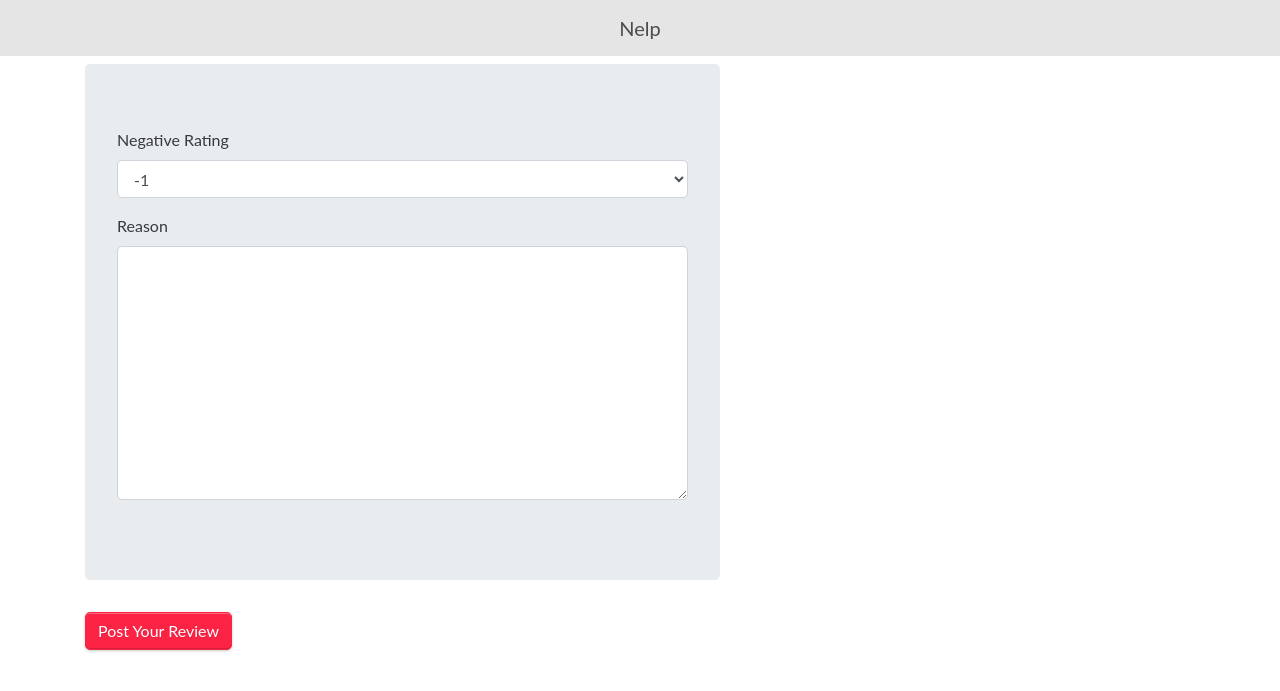
After one commit to yopming/Nelp, a Flask app: page /review/1 in a window 1280 px wide. The commit adds this page. Shown: the top 691 px of the page. Run offline with Flask 2, Linux system fonts and the light colour scheme; data that the repository does not hold is empty; some libraries are stand-ins or nearby versions.

Commit message:
add write review page

```diff
--- a/app/__init__.py
+++ b/app/__init__.py
@@ -3,6 +3,7 @@ from flask_sqlalchemy import SQLAlchemy
 from app.blueprint.home.view import blueprint_home
 from app.blueprint.list.view import blueprint_list
 from app.blueprint.detail.view import blueprint_detail
+from app.blueprint.review.view import blueprint_review
 
 import config
 
@@ -17,6 +18,7 @@ def not_found(error):
 app.register_blueprint(blueprint_home)
 app.register_blueprint(blueprint_list, url_prefix='/list')
 app.register_blueprint(blueprint_detail, url_prefix='/detail')
+app.register_blueprint(blueprint_review, url_prefix='/review')
 
 
 # database
--- a/app/blueprint/detail/view.py
+++ b/app/blueprint/detail/view.py
@@ -1,4 +1,3 @@
-import json
 import requests
 from flask import Blueprint, render_template
 
@@ -33,5 +32,6 @@ def show_detail(id):
                            name = business_name,
                            address = business_address,
                            number = business_phone_number,
-                           photo = path_photo
+                           photo = path_photo,
+                           id = id
                            )
--- a/app/blueprint/home/view.py
+++ b/app/blueprint/home/view.py
@@ -1,6 +1,6 @@
 import json
 import requests
-from flask import Blueprint, render_template, redirect, url_for, request
+from flask import Blueprint, render_template, request
 
 blueprint_home = Blueprint('home', __name__, template_folder='templates')
 
--- /dev/null
+++ b/app/blueprint/review/view.py
@@ -0,0 +1,36 @@
+import requests
+from flask import Blueprint, redirect, render_template, request
+
+blueprint_review = Blueprint('review', __name__, template_folder='templates')
+
+
+@blueprint_review.route('/<id>')
+def review_show(id):
+    path_base = "https://maps.googleapis.com/maps/api/place/details/json?"
+    path_place_prefix = "placeid="
+    path_key = "&key=AIzaSyDSBTpaBYPE4BQVmahrDrB974p3ysXjL0k"
+    path = path_base + path_place_prefix + id + path_key
+
+    r = requests.get(path)
+    data = r.json()
+
+    data_result = data['result']
+    business_name = data_result['name']
+
+    return render_template('review.html',
+                           name=business_name,
+                           id=id
+                           )
+
+
+@blueprint_review.route('/post', methods=['POST'])
+def review_post():
+    id = request.form['id']
+    rating = request.form['rating']
+    reason = request.form['reason']
+    print(rating)
+    print(reason)
+
+    url = '/detail/' + id
+
+    return redirect(url, code=302)
--- /dev/null
+++ b/app/templates/review.html
@@ -0,0 +1,34 @@
+{% extends 'template.html' %}
+
+{% block content %}
+
+<div class="nelp-review">
+    <h2 class="mt-2">{{ name }}</h2>
+    <div class="row">
+        <div class="col-7">
+            <form action="/review/post" method="POST">
+                <div class="jumbotron">
+                    <input type="hidden" name="id" value="{{ id }}" />
+                    <div class="form-group">
+                        <label for="exampleFormControlSelect1">Negative Rating</label>
+                        <select class="form-control" name="rating" id="exampleFormControlSelect1">
+                            <option>-1</option>
+                            <option>-2</option>
+                            <option>-3</option>
+                            <option>-4</option>
+                            <option>-5</option>
+                        </select>
+                    </div>
+                    <div class="form-group">
+                        <label for="exampleFormControlTextarea1">Reason</label>
+                        <textarea class="form-control" name="reason" id="exampleFormControlTextarea1" rows="10"></textarea>
+                    </div>
+                </div>
+
+                <button type="submit" class="btn btn-danger">Post Your Review</button>
+            </form>
+        </div>
+    </div>
+</div>
+
+{% endblock %}
```
Also changed, not shown: app/templates/detail.html (+6 -17 lines), app/blueprint/review/__init__.py (added).
